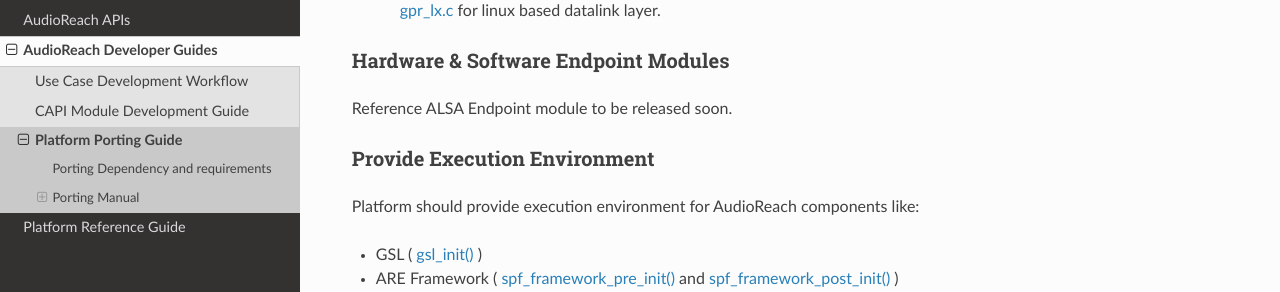
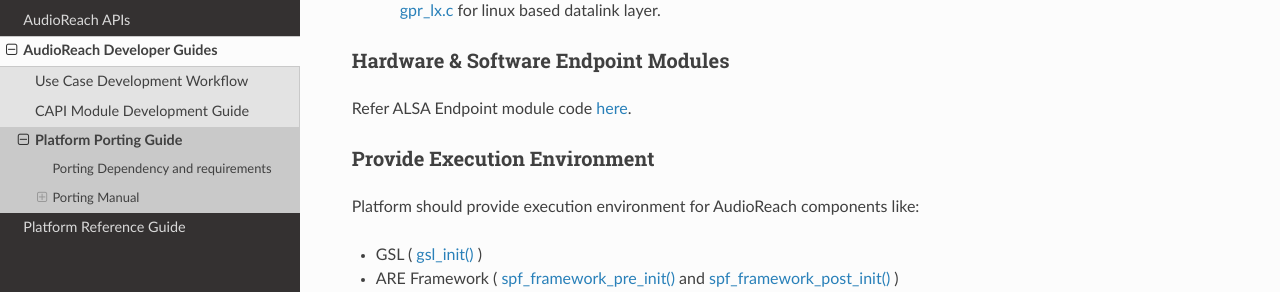
Before and after one commit to quic-aditrath/audioreach-doc, a Sphinx documentation site: the page built from source/dev/plat_port.rst, in a window 1280 px wide and 900 px high, scrolled down 824 px. Shown: the part 159-451 px from the top of the window. Built offline with Sphinx 7.4.7 and the Read the Docs theme 3.1.0, drawn with Linux system fonts in a browser that asks for light colours.

Commit message:
plat_port.rst: Add link to ALSA Endpoint module source code
Signed-off-by: Aditya Rathi <quic_aditrath@quicinc.com>

```diff
--- a/source/dev/plat_port.rst
+++ b/source/dev/plat_port.rst
@@ -43,7 +43,7 @@
 
 Hardware & Software Endpoint Modules
 ------------------------------------
-Reference ALSA Endpoint module to be released soon.
+Refer ALSA Endpoint module code `here <https://github.com/Audioreach/audioreach-engine/tree/master/fwk/platform/modules/generic/endpoint/alsa_device>`_.
 
 Provide Execution Environment
 ------------------------------
```
